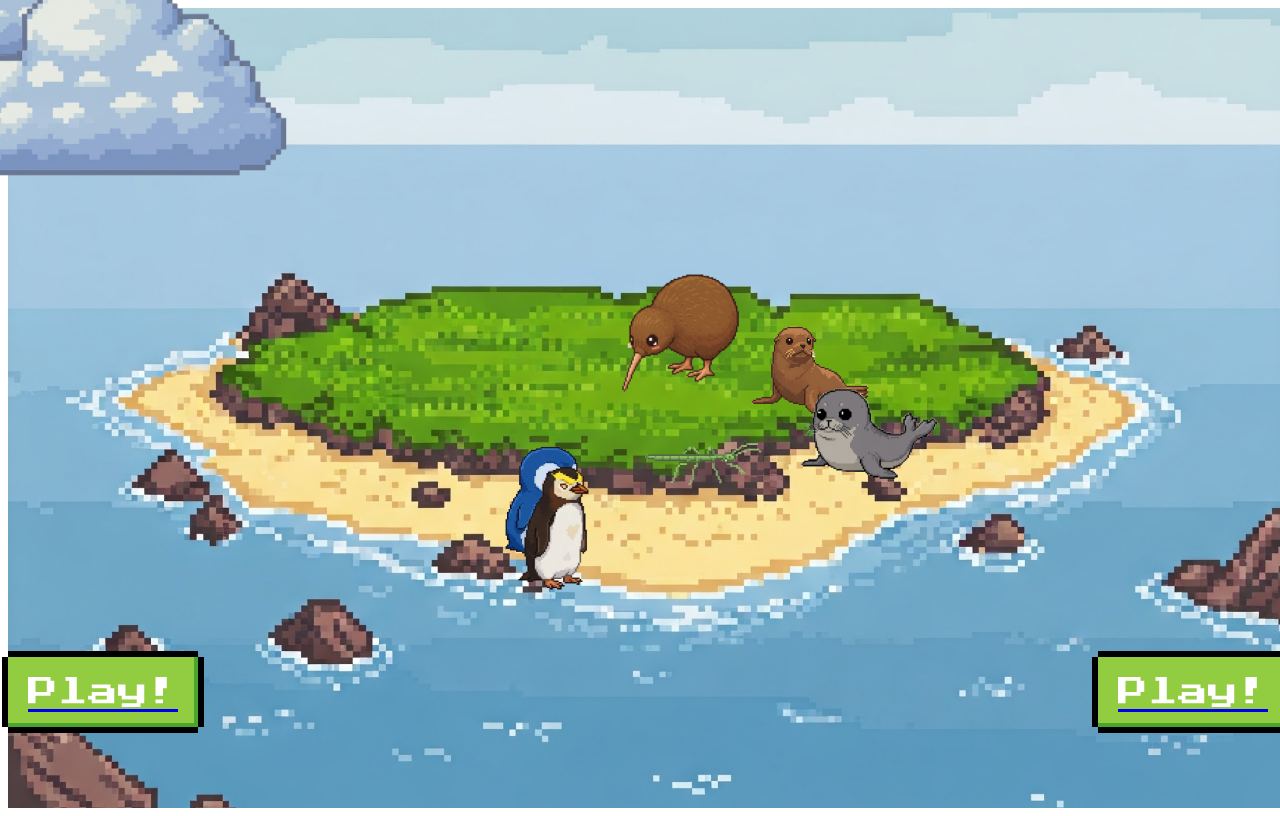
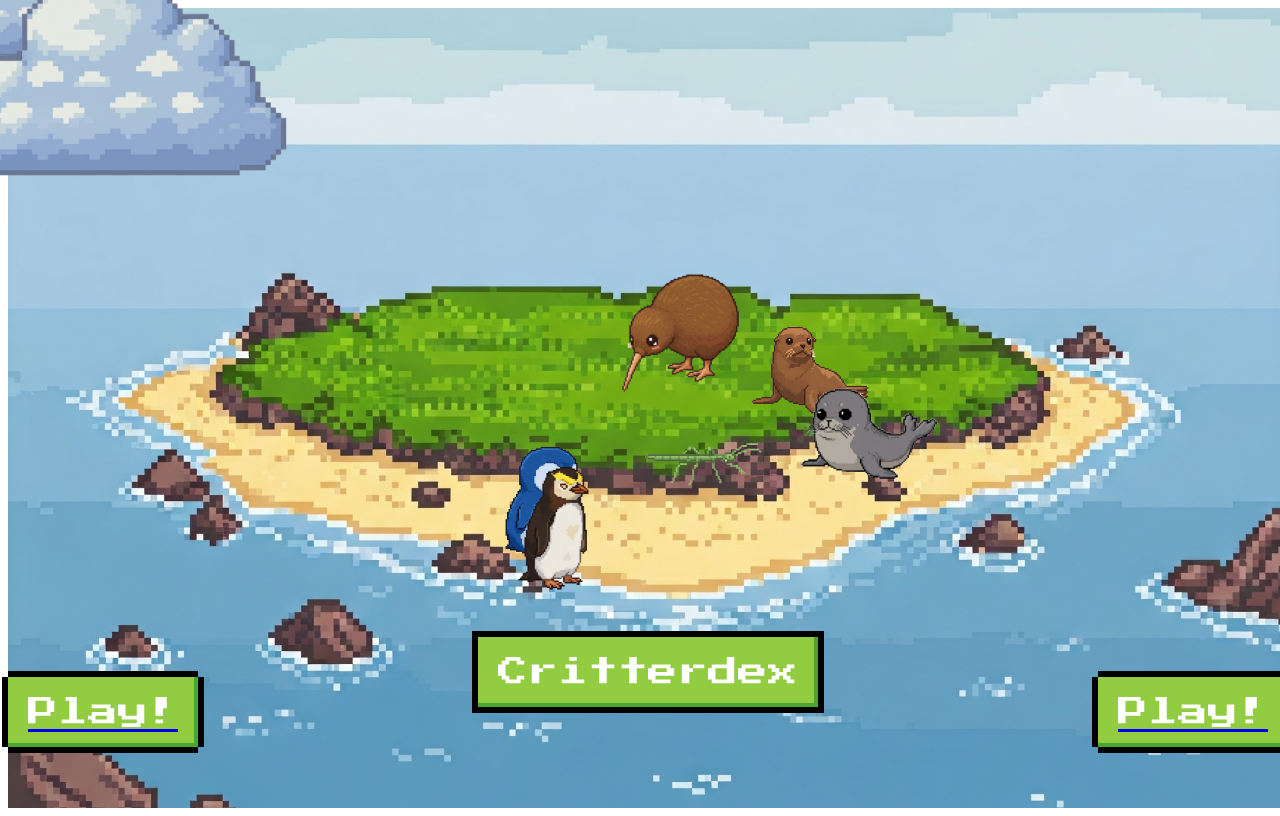
Before and after one commit to andrecamerino/CryptoCritters, a Next.js app in the folder packages/nextjs/: page /Home/Home in a window 1280 px wide. Built offline with nearby package versions, Linux system fonts and the light colour scheme.

Commit message:
Final Critterdex build

```diff
--- a/packages/nextjs/Components/Footer/Footer.css
+++ b/packages/nextjs/Components/Footer/Footer.css
@@ -4,10 +4,15 @@
     position: fixed;
     bottom: 0;
     width: 100%; /* Use 100% instead of fixed width */
-    height: 22vh;
+    height: 17vh;
     z-index: 999;
     padding: 20px; /* Remove margin to avoid layout issues */
     display: flex;
     justify-content: space-between;
     align-items: center;
 }
+
+.footer button{
+    position: relative;
+    z-index: 10;
+}
--- a/packages/nextjs/Components/Footer/Footer.tsx
+++ b/packages/nextjs/Components/Footer/Footer.tsx
@@ -6,9 +6,14 @@ import "./Footer.css";
 const Footer = () => {
   return (
     <div className="footer">
+      <div>
       <Button label="Play!" href="/EggStore/EggStore" />
-      <div className="border border-black-500 mt-10">{/* <Tablet /> */}</div>
+      </div>
+      <div className="mt-10 z-20 relative">{<Tablet />}</div>
+      <div>
       <Button label="Play!" href="https://example.com" />
+
+      </div>
     </div>
   );
 };
--- a/packages/nextjs/Components/tablet_popup/tablet.css
+++ b/packages/nextjs/Components/tablet_popup/tablet.css
@@ -0,0 +1,48 @@
+.critterdex-button {
+    background: #92CD41; /* First color */
+    display: flex;
+    position: absolute;
+    bottom: 40px;
+    text-align: center;
+    align-items: center;
+    justify-content: center;
+    font-size: 30px;
+    padding: 20px;
+    font-family: 'Press Start 2P', cursive;
+    text-decoration: none;
+    color: white;
+    box-shadow: inset -4px -4px 0px 0px #4AA52E; /* Inner shadow */
+    height: auto;
+    width: auto;
+    border: 6px solid black; /* Explicit black border */
+    outline: none !important; /* Remove any outline */
+    background-clip: padding-box; /* Ensures the background does not extend into the border */
+    transition: background 0.3s, box-shadow 0.3s;
+
+    /* Hover effect */
+    &:hover,
+    &:focus {
+      background: #76c442; /* Second color */
+      box-shadow: inset -6px -6px 0px 0px #4AA52E;
+    }
+
+    /* Active effect */
+    &:active {
+      box-shadow: inset 4px 4px 0px 0px #4AA52E;
+    }
+
+    /* Remove pseudo-elements */
+    &:before,
+    &:after {
+      display: none !important;
+      content: none !important;
+    }
+  }
+
+  .button-container {
+    outline: none;
+    border: none;
+    background: transparent;
+    box-shadow: none;
+    background: transparent;
+  }
--- a/packages/nextjs/Components/tablet_popup/tablet.tsx
+++ b/packages/nextjs/Components/tablet_popup/tablet.tsx
@@ -1,4 +1,5 @@
 import React, { useState } from "react";
+import "./tablet.css";
 
 const Popup: React.FC = () => {
   const [isOpen, setIsOpen] = useState(false);
@@ -19,15 +20,16 @@ const Popup: React.FC = () => {
   ];
 
   return (
-    <div>
-      {/* Button to open main popup */}
-      <button
-        className="bg-[url('/wood.jpg')] bg-cover bg-no-repeat text-white px-4 py-2 rounded"
-        style={{ imageRendering: "pixelated" }}
-        onClick={() => setIsOpen(true)}
-      >
-        Critterdex
-      </button>
+    <div className="button-container">
+      {/* Button to open main popup - Hidden when popup is open */}
+      {!isOpen && (
+        <button
+          className="critterdex-button"
+          onClick={() => setIsOpen(true)}
+        >
+          Critterdex
+        </button>
+      )}
 
       {/* Main Popup with Image Gallery */}
       {isOpen && (
```
